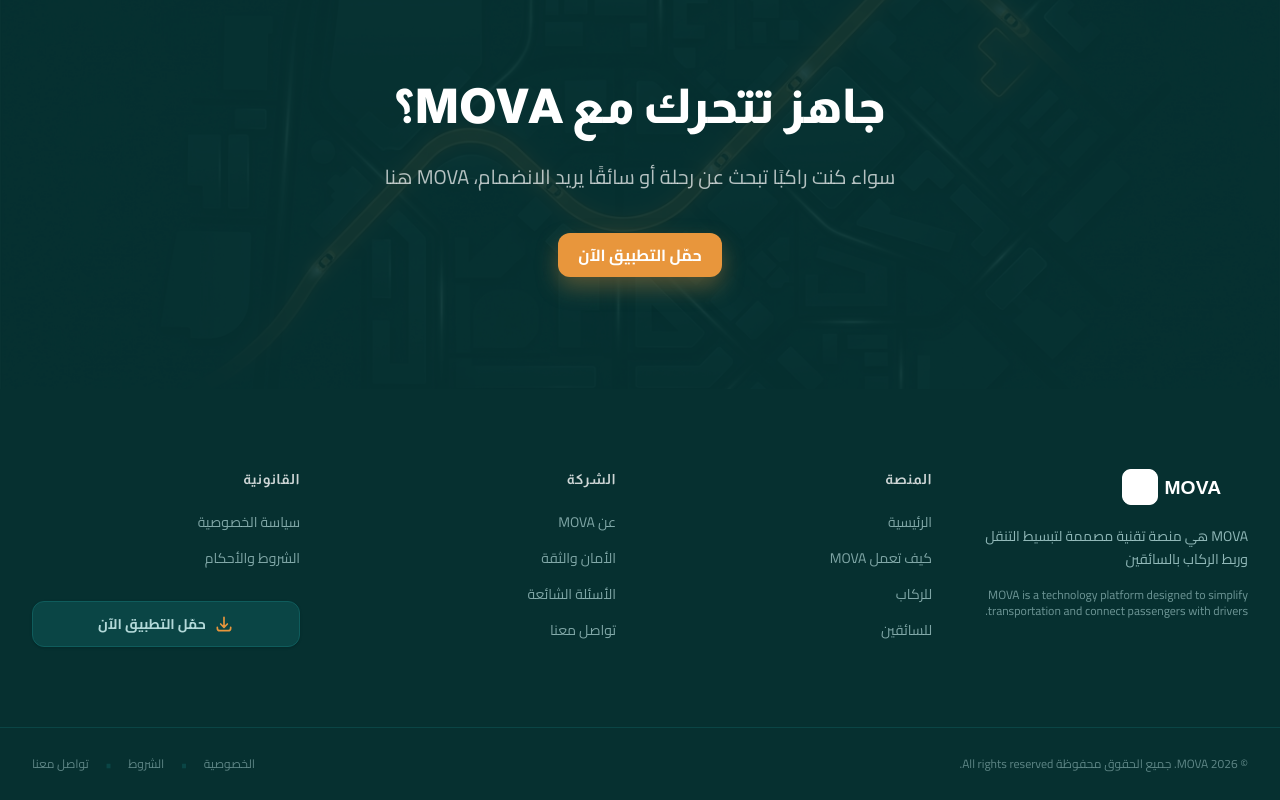
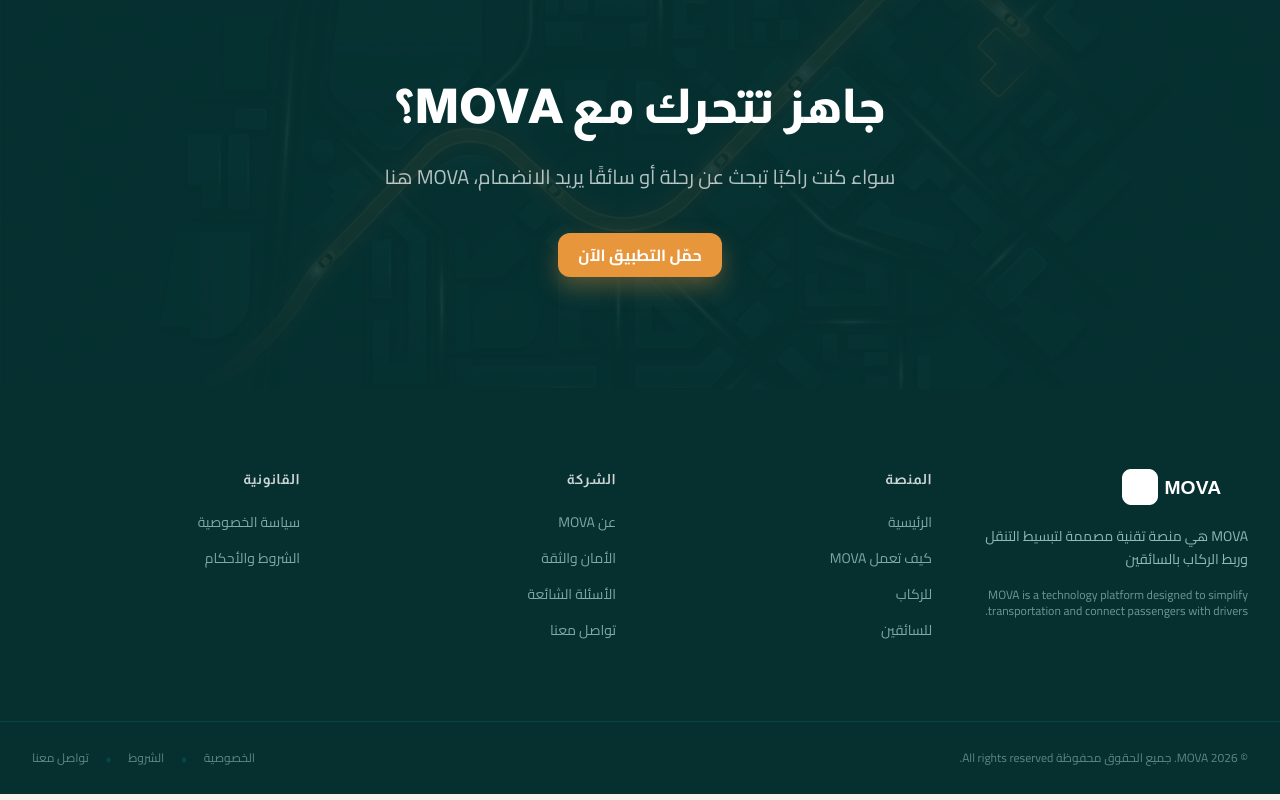
Before and after one commit to abouryi12/mova-landing-page, a Next.js app: page / in a window 1280 px wide. Shown: the part 5465-6265 px from the top of the page. Built offline with nearby package versions, Linux system fonts and the light colour scheme.

Commit message:
V1.1.5: Remove Download App button from footer

```diff
--- a/src/components/Footer.tsx
+++ b/src/components/Footer.tsx
@@ -1,5 +1,4 @@
 import Link from "next/link";
-import DownloadAppButton from "./DownloadAppButton";
 import Image from "next/image";
 
 const footerLinks = {
@@ -101,9 +100,6 @@
  </li>
  ))}
  </ul>
-
-            {/* Download App Button */}
-            <DownloadAppButton variant="footer" />
  </div>
  </div>
  </div>
```
